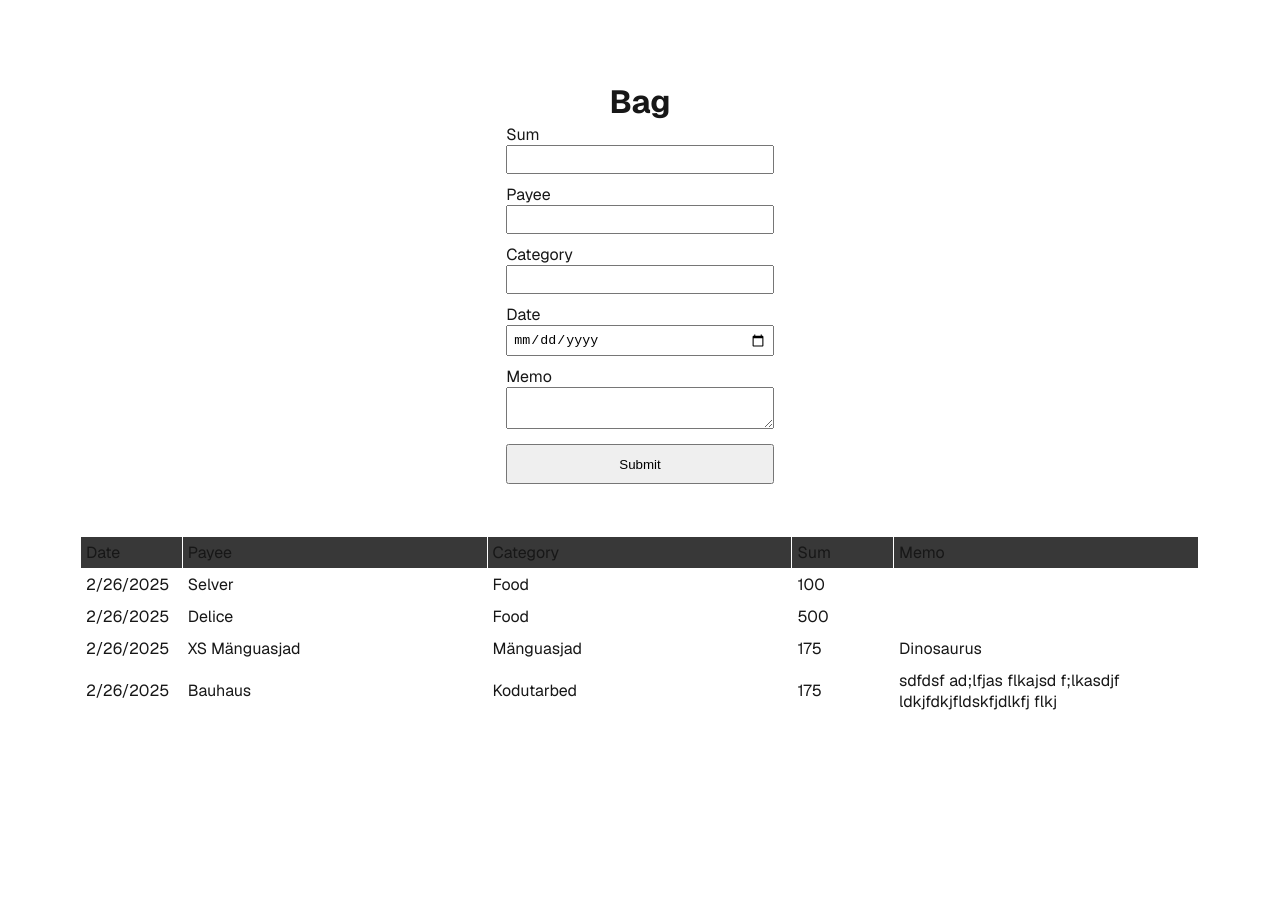
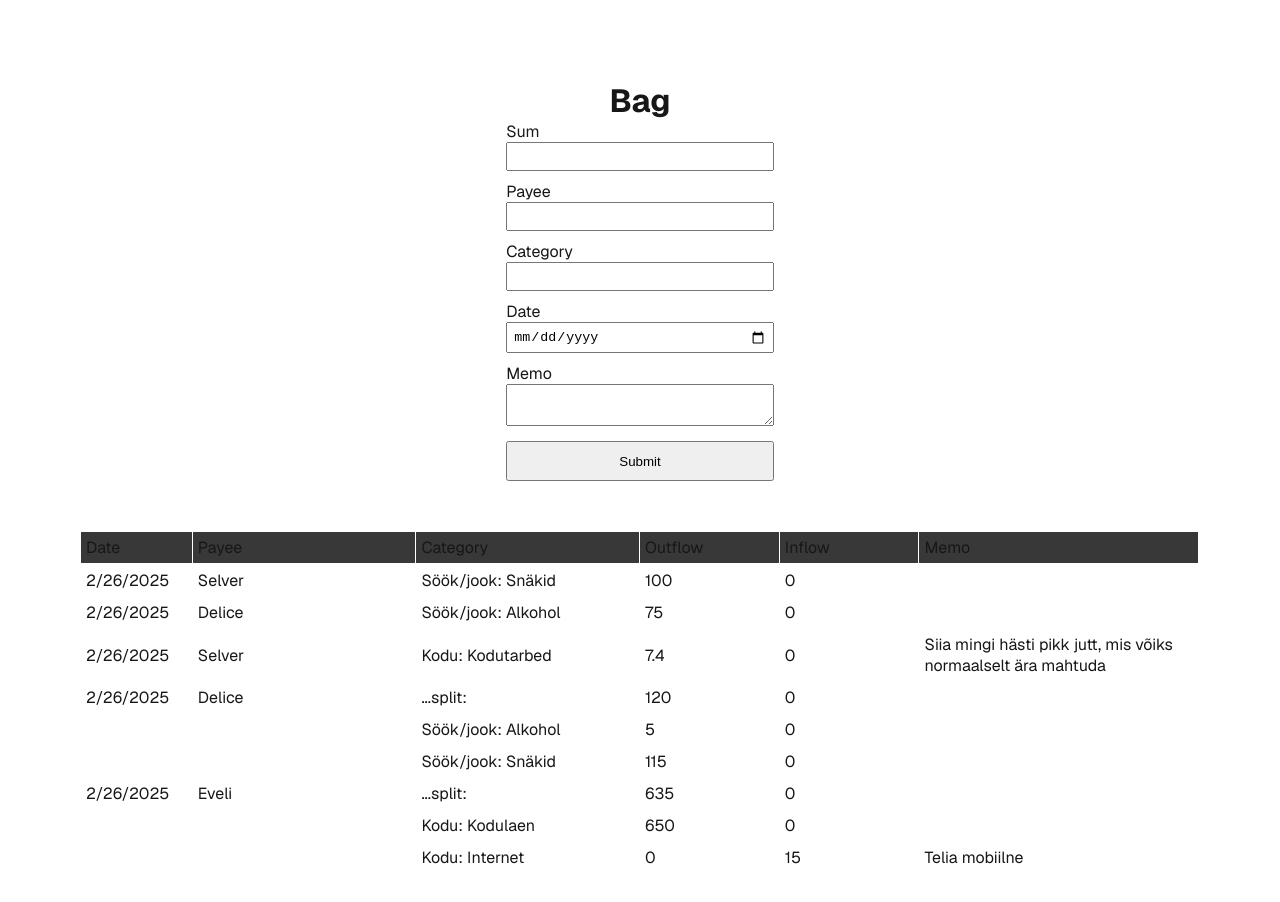
Before and after one commit to mungoose/moneybag, a Next.js app: page /bag in a window 1280 px wide. Shown: the top 902 px of the page. Before the commit the page ends 800 px from the top, so only its background shows below. Built offline with nearby package versions, Linux system fonts and the light colour scheme.

Commit message:
Add split transaction display functionality

```diff
--- a/app/_components/InputForm/InputForm.module.scss
+++ b/app/_components/InputForm/InputForm.module.scss
@@ -1,8 +1,3 @@
-.form {
-	display: flex;
-	flex-direction: column;
-}
-
 .button {
 	padding: 5px;
 	height: 40px;
--- a/app/_components/Transaction/Transaction.module.scss
+++ b/app/_components/Transaction/Transaction.module.scss
@@ -1,15 +1,7 @@
 .transaction {
 	display: grid;
 	align-items: center;
-	grid-template-columns: 1fr 3fr 3fr 1fr 3fr;
-	border-bottom: 1px solid white;
-}
-
-.transactionHeader {
-	// color: gray;
-	background-color: #383838;
-	display: grid;
-	grid-template-columns: 1fr 3fr 3fr 1fr 3fr;
+	grid-template-columns: 10% 20% 20% 12.5% 12.5% 25%;
 	border-bottom: 1px solid white;
 }
 
--- a/app/_components/Transaction/Transaction.tsx
+++ b/app/_components/Transaction/Transaction.tsx
@@ -1,19 +1,38 @@
 import styles from './Transaction.module.scss';
-import type { Transaction as TransactionType } from '@/_types/transactions';
 
-interface Props extends TransactionType {
-	isHeader?: boolean;
-}
+type Props = {
+	id: number;
+	payee: string | null;
+	mainCategory: string | null;
+	subCategory: string | null;
+	outflow: number;
+	inflow: number;
+	date?: string | null;
+	memo?: string | null;
+};
 
-const Transaction = ({ sum, payee, category, memo = '', date, isHeader = false }: Props) => {
-	const dateToUse = date ? date : new Date().toLocaleDateString();
+const currentDate = new Date().toLocaleDateString();
 
+const Transaction = ({
+	id,
+	payee,
+	mainCategory,
+	subCategory,
+	outflow,
+	inflow,
+	date = currentDate,
+	memo = null,
+}: Props) => {
 	return (
-		<div className={isHeader ? styles.transactionHeader : styles.transaction}>
-			<div className={styles.item}>{dateToUse}</div>
+		<div className={styles.transaction} key={id}>
+			<div className={styles.item}>{date}</div>
 			<div className={styles.item}>{payee}</div>
-			<div className={styles.item}>{category}</div>
-			<div className={styles.item}>{sum}</div>
+			<div className={styles.item}>
+				{mainCategory}
+				{subCategory ? ':' : '...split: '} {subCategory}
+			</div>
+			<div className={styles.item}>{outflow}</div>
+			<div className={styles.item}>{inflow}</div>
 			<div className={styles.item}>{memo}</div>
 		</div>
 	);
--- /dev/null
+++ b/app/_components/TransactionHeader/TransactionHeader.module.scss
@@ -0,0 +1,12 @@
+.transactionHeader {
+	background-color: #383838;
+	display: grid;
+	align-items: center;
+	grid-template-columns: 10% 20% 20% 12.5% 12.5% 25%;
+	border-bottom: 2px solid white;
+}
+
+.item {
+	padding: 5px;
+	border-right: 1px solid white;
+}
--- /dev/null
+++ b/app/_components/TransactionHeader/TransactionHeader.tsx
@@ -0,0 +1,16 @@
+import styles from './TransactionHeader.module.scss';
+
+const TransactionHeader = () => {
+	return (
+		<div className={styles.transactionHeader}>
+			<div className={styles.item}>Date</div>
+			<div className={styles.item}>Payee</div>
+			<div className={styles.item}>Category</div>
+			<div className={styles.item}>Outflow</div>
+			<div className={styles.item}>Inflow</div>
+			<div className={styles.item}>Memo</div>
+		</div>
+	);
+};
+
+export default TransactionHeader;
--- a/app/_data/transactions.tsx
+++ b/app/_data/transactions.tsx
@@ -1,13 +1,77 @@
 import type { Transactions } from '../_types/transactions';
 
 export const transactions: Transactions = [
-	{ sum: 100, payee: 'Selver', category: 'Food' },
-	{ sum: 500, payee: 'Delice', category: 'Food' },
-	{ sum: 175, payee: 'XS Mänguasjad', category: 'Mänguasjad', memo: 'Dinosaurus' },
 	{
-		sum: 175,
-		payee: 'Bauhaus',
-		category: 'Kodutarbed',
-		memo: 'sdfdsf ad;lfjas flkajsd f;lkasdjf ldkjfdkjfldskfjdlkfj flkj ',
+		id: 1,
+		payee: 'Selver',
+		categorySplit: [
+			{
+				mainCategory: 'Söök/jook',
+				subCategory: 'Snäkid',
+				subCategoryOutflow: 100,
+				subCategoryInflow: 0,
+				memo: '',
+			},
+		],
+	},
+	{
+		id: 2,
+		payee: 'Delice',
+		categorySplit: [
+			{
+				mainCategory: 'Söök/jook',
+				subCategory: 'Alkohol',
+				subCategoryOutflow: 75,
+				subCategoryInflow: 0,
+				memo: '',
+			},
+		],
+	},
+	{
+		id: 3,
+		payee: 'Selver',
+		categorySplit: [
+			{
+				mainCategory: 'Kodu',
+				subCategory: 'Kodutarbed',
+				subCategoryOutflow: 7.4,
+				subCategoryInflow: 0,
+				memo: 'Siia mingi hästi pikk jutt, mis võiks normaalselt ära mahtuda',
+			},
+		],
+	},
+	{
+		id: 4,
+		payee: 'Delice',
+		categorySplit: [
+			{
+				mainCategory: 'Söök/jook',
+				subCategory: 'Alkohol',
+				subCategoryOutflow: 5,
+				subCategoryInflow: 0,
+				memo: '',
+			},
+			{
+				mainCategory: 'Söök/jook',
+				subCategory: 'Snäkid',
+				subCategoryOutflow: 115,
+				subCategoryInflow: 0,
+				memo: '',
+			},
+		],
+	},
+	{
+		id: 5,
+		payee: 'Eveli',
+		categorySplit: [
+			{ mainCategory: 'Kodu', subCategory: 'Kodulaen', subCategoryOutflow: 650, subCategoryInflow: 0, memo: '' },
+			{
+				mainCategory: 'Kodu',
+				subCategory: 'Internet',
+				subCategoryOutflow: 0,
+				subCategoryInflow: 15,
+				memo: 'Telia mobiilne',
+			},
+		],
 	},
 ];
--- a/app/bag/page.tsx
+++ b/app/bag/page.tsx
@@ -1,19 +1,89 @@
-import Transaction from '@/_components/Transaction/Transaction';
+import Transaction from '@/components/Transaction/Transaction';
 import BagLayout from '../bagLayout';
 import styles from './styles.module.scss';
 import InputForm from '@/components/InputForm/InputForm';
 import TransactionsWrapper from '@/components/TransactionsWrapper/TransactionsWrapper';
-import { transactions } from '@/_data/transactions';
+import { transactions as rawTransactions } from '@/_data/transactions';
+import TransactionHeader from '@/_components/TransactionHeader/TransactionHeader';
+import type { TransactionsType, SpreadTransaction } from '@/types/transactions';
+
+const transactionsSpreader = (transactions: TransactionsType) => {
+	const spreadTransactions: SpreadTransaction[] = [];
+
+	const returnZeroForNegativeValue = (value: number) => (value < 0 ? 0 : value);
+
+	transactions.map((transaction) => {
+		const { categorySplit } = transaction;
+
+		// if category is not split, then push only one transaction
+		if (categorySplit.length === 1) {
+			const { mainCategory, subCategory, subCategoryOutflow, subCategoryInflow, memo } = categorySplit[0];
+
+			spreadTransactions.push({
+				...transaction,
+				mainCategory,
+				subCategory,
+				outflow: subCategoryOutflow,
+				inflow: subCategoryInflow,
+				memo,
+			});
+
+			return;
+		}
+
+		// if category is split, then first push sum of the transaction
+		spreadTransactions.push({
+			id: transaction.id,
+			payee: transaction.payee,
+			mainCategory: null,
+			subCategory: null,
+			outflow: returnZeroForNegativeValue(
+				categorySplit.reduce(
+					(accumulator, currentValue) =>
+						accumulator + currentValue.subCategoryOutflow - currentValue.subCategoryInflow,
+					0,
+				),
+			),
+			inflow: returnZeroForNegativeValue(
+				categorySplit.reduce(
+					(accumulator, currentValue) =>
+						accumulator + currentValue.subCategoryInflow - currentValue.subCategoryOutflow,
+					0,
+				),
+			),
+			date: transaction.date,
+			memo: categorySplit[0].memo,
+		});
+
+		// then push each category split
+		categorySplit.map((category, i) => {
+			spreadTransactions.push({
+				id: transaction.id + i,
+				payee: null,
+				mainCategory: category.mainCategory,
+				subCategory: category.subCategory,
+				outflow: category.subCategoryOutflow,
+				inflow: category.subCategoryInflow,
+				date: null,
+				memo: category.memo,
+			});
+		});
+	});
+
+	return spreadTransactions;
+};
 
 const Bag = () => {
+	const spreadTransactions = transactionsSpreader(rawTransactions);
+
 	return (
 		<BagLayout className={styles.page}>
 			<h1>Bag</h1>
 			<InputForm className={styles.form} />
 			<TransactionsWrapper>
-				<Transaction date="Date" payee="Payee" category="Category" sum="Sum" memo="Memo" isHeader />
-				{transactions.map((transaction, i) => (
-					<Transaction key={i} {...transaction} />
+				<TransactionHeader />
+				{spreadTransactions.map((transaction, i) => (
+					<Transaction {...transaction} key={i} />
 				))}
 			</TransactionsWrapper>
 		</BagLayout>
--- a/tsconfig.json
+++ b/tsconfig.json
@@ -21,8 +21,9 @@
 		"paths": {
 			"@/*": ["./*"],
 			"@/components/*": ["_components/*"],
+			"@/types/*": ["_types/*"]
 		},
-    "baseUrl": "app/",
+		"baseUrl": "app/"
 	},
 	"include": ["next-env.d.ts", "**/*.ts", "**/*.tsx", ".next/types/**/*.ts"],
 	"exclude": ["node_modules"]
```
Also changed, not shown: app/_types/transactions.d.ts (+25 -5 lines). Lines whose indentation alone changed are shown as unchanged.
